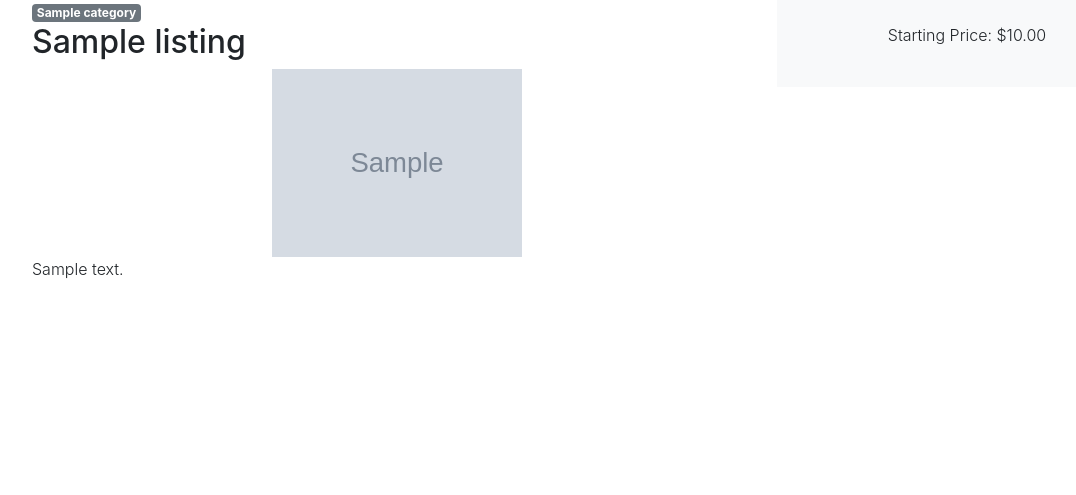
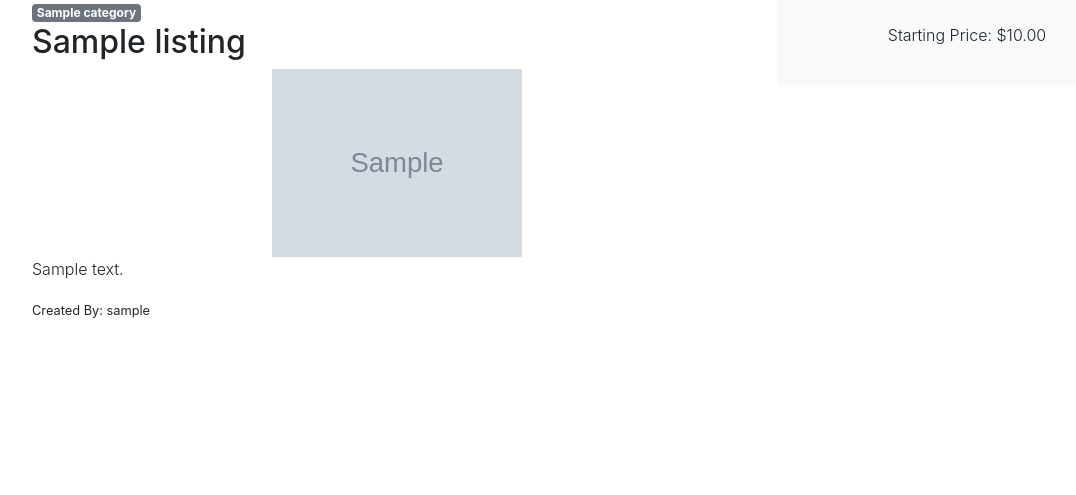
Before and after one commit to jayptl23/commerce, a Django app: page /listing/1 in a window 1280 px wide. Shown: the part 154-649 px from the top of the page, without its empty margins (53-1129 px from the left). Run offline with Django 3.2, Linux system fonts and the light colour scheme; tables that the repository leaves empty hold one stand-in row (values such as "Sample post"); grey boxes marked "Sample" are stand-in pictures; some libraries are stand-ins or nearby versions.

Commit message:
add created by to listing-details template

```diff
--- a/auctions/templates/auctions/listing-details.html
+++ b/auctions/templates/auctions/listing-details.html
@@ -33,10 +33,13 @@
                     height="300" />
             </div>
             {% endif %}
-            <p class="font-weight-light">{{ listing.description }}</p>
+            <div class="font-weight-light">
+                <p>{{ listing.description }}</p>
+                <small>Created By: {{ listing.owner.username }}</small>
+            </div>
         </div>
 
-        <div class="col-4 bg-light p-4 align-self-start">
+        <div class="col-4 bg-light p-4 align-self-start rounded">
             <ul class="list-unstyled text-center">
                 <li class="font-weight-light">Starting Price: ${{ listing.price }}</li>
                 {% if bid %}
```
